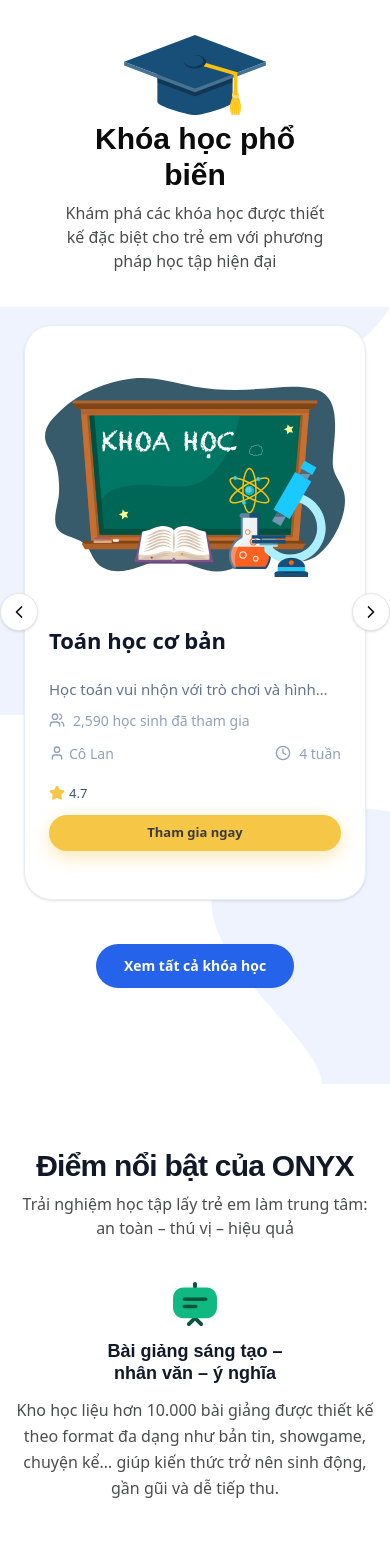
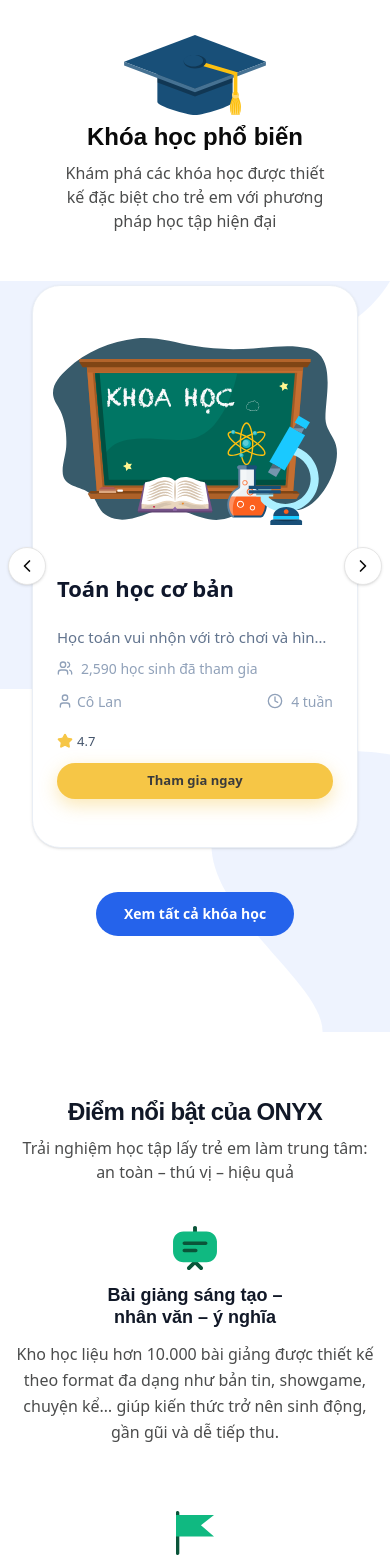
Before and after one commit to ONYX-INTERNATIONAL-VIETNAM/LEARNING-FLATFORM, a Next.js app: page / in a window 390 px wide. Shown: the part 1300-2865 px from the top of the page. Built offline with nearby package versions, Linux system fonts and the light colour scheme.

Commit message:
chore: fix ui

```diff
--- a/app/about/page.tsx
+++ b/app/about/page.tsx
@@ -36,7 +36,7 @@ export default function AboutPage() {
                 <h1 className="text-amber-500 font-extrabold text-3xl md:text-5xl leading-tight text-center">
                   Khám phá ONYX
                 </h1>
-                <p className="mt-2 max-w-xl text-sm md:text-base text-slate-600 text-center">
+                <p className="mt-2 max-w-xl text-sm md:text-base text-[#4B4C4C] text-center">
                   Nền tảng học tập & thương mại điện tử hiện đại - kết nối tri thức, cộng đồng và cơ hội
                 </p>
               </div>
--- a/app/contact/page.tsx
+++ b/app/contact/page.tsx
@@ -44,7 +44,7 @@ export default function ContactPage() {
                                 <h1 className="text-amber-500 font-extrabold text-3xl md:text-5xl leading-tight text-center">
                                     Khám phá ONYX
                                 </h1>
-                                <p className="mt-2 max-w-xl text-sm md:text-base text-slate-600 text-center">
+                                <p className="mt-2 max-w-xl text-sm md:text-base text-[#4B4C4C] text-center">
                                     Nền tảng học tập & thương mại điện tử hiện đại - kết nối tri thức, cộng đồng và cơ hội
                                 </p>
                             </div>
--- a/app/courses/page.tsx
+++ b/app/courses/page.tsx
@@ -230,7 +230,7 @@ export default function CoursesPage() {
               <h1 className="text-amber-500 font-extrabold text-3xl md:text-5xl leading-tight text-center">
                 Cửa hàng khóa học
               </h1>
-              <p className="mt-2 max-w-xl text-sm md:text-base text-slate-600 text-center">
+              <p className="mt-2 max-w-xl text-sm md:text-base text-[#4B4C4C] text-center">
                 Khám phá, chọn mua và bắt đầu hành trình học tập của bạn ngay hôm nay
               </p>
             </div>
--- a/components/course/CoursesPreview.tsx
+++ b/components/course/CoursesPreview.tsx
@@ -161,7 +161,7 @@ export default function CoursesCarousel() {
               className="w-36 h-20"
             />
           </div>
-          <h2 className="text-3xl md:text-4xl font-bold mb-2 font-montserrat">
+          <h2 className="text-2xl md:text-4xl font-bold mb-2 font-montserrat">
             Khóa học phổ biến
           </h2>
           <p className="text-[#4B4C4C] max-w-2xl mx-auto">
@@ -171,7 +171,7 @@ export default function CoursesCarousel() {
         </div>
 
         {/* Carousel */}
-        <div className="relative -mx-16 md:mx-0">
+        <div className="relative -mx-14 md:mx-0">
           <Carousel>
             {COURSES.map((c) => (
               <CarouselItem key={c.id}>
--- a/components/features/landing/CategoriesPreview.tsx
+++ b/components/features/landing/CategoriesPreview.tsx
@@ -26,7 +26,7 @@ export default function CategoriesPreview() {
             />
           </div>
 
-          <h2 className="text-3xl md:text-4xl font-bold mb-2">Danh mục phổ biến</h2>
+          <h2 className="text-2xl md:text-4xl font-bold mb-2">Danh mục phổ biến</h2>
           <p className="text-[#4B4C4C] max-w-2xl mx-auto text-sm md:text-base">
             Khám phá các lĩnh vực học tập đa dạng, phù hợp với mọi lứa tuổi và cấp độ.
           </p>
--- a/components/features/landing/WhyChooseUs.tsx
+++ b/components/features/landing/WhyChooseUs.tsx
@@ -59,7 +59,7 @@ export default function WhyChooseUs() {
       <div className="container mx-auto px-4">
         {/* Heading */}
         <div className="text-center mb-10 lg:mb-14">
-          <h2 className="text-3xl md:text-4xl font-bold tracking-tight text-[var(--text-color)] font-montserrat">
+          <h2 className="text-2xl md:text-4xl font-bold tracking-tight text-[var(--text-color)] font-montserrat">
             Điểm nổi bật của ONYX
           </h2>
           <p className="mt-2 text-[#4B4C4C]">
```
